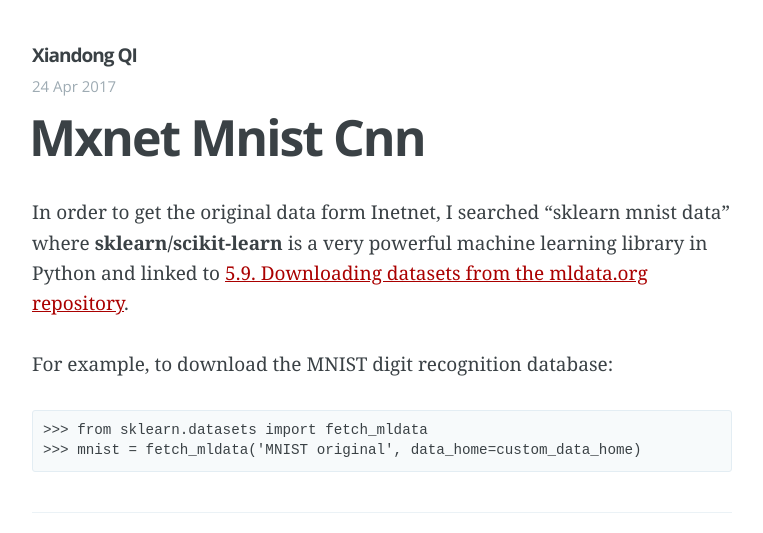
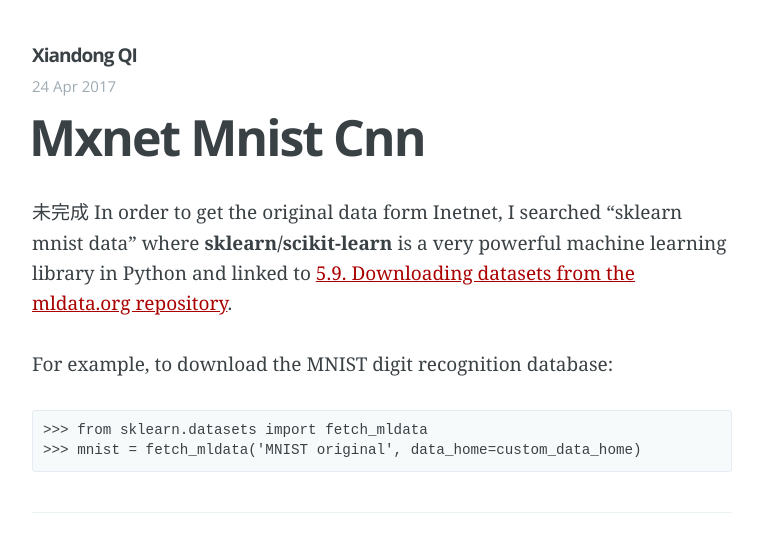
Before and after one commit to xiandong79/xiandong79.github.io, a Jekyll site: the page built from _posts/2017-04-24-MXNet-MNIST-CNN.md, in a window 1280 px wide, cut to the strip 0-533 px from the top of the page. Shown: the whole strip, without its empty margins (258-1021 px from the left). Built offline with Jekyll 4.4.1, drawn with Linux system fonts in a browser that asks for light colours; our own code applies the rules of GitHub Pages for plain Markdown files.

Commit message:
MNIST
MNIST

```diff
--- a/_posts/2017-04-24-MXNet-MNIST-CNN.md
+++ b/_posts/2017-04-24-MXNet-MNIST-CNN.md
@@ -1,4 +1,4 @@
-In order to get the original data form Inetnet, I searched "sklearn mnist data" where **sklearn/scikit-learn** is a  very powerful machine learning library in Python and linked to [5.9. Downloading datasets from the mldata.org repository](http://scikit-learn.org/stable/datasets/).
+未完成 In order to get the original data form Inetnet, I searched "sklearn mnist data" where **sklearn/scikit-learn** is a  very powerful machine learning library in Python and linked to [5.9. Downloading datasets from the mldata.org repository](http://scikit-learn.org/stable/datasets/).
 
 For example, to download the MNIST digit recognition database:
 
```
